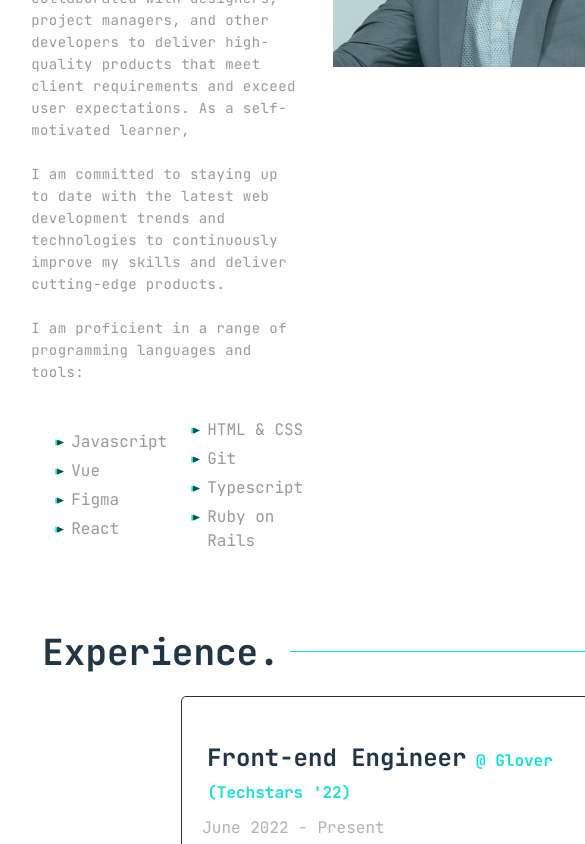
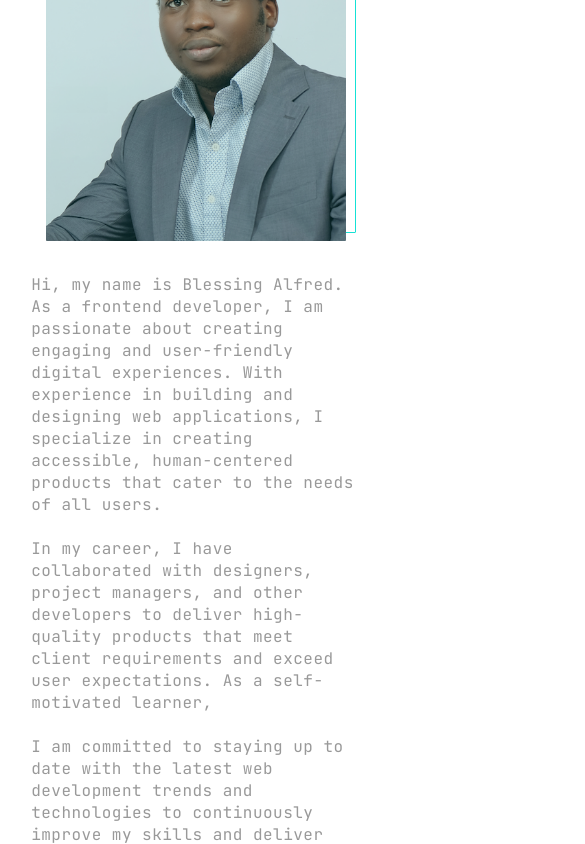
Before and after one commit to blealf/blessing-alfred, a React (Vite) app: page / in a window 390 px wide. Shown: the part 1156-2000 px from the top of the page, 585 px wide, since content can reach past the window. Built offline with nearby package versions, Linux system fonts and the light colour scheme.

Commit message:
make page mobile responsive 1

```diff
--- a/src/App.jsx
+++ b/src/App.jsx
@@ -9,7 +9,7 @@ import Experience from './components/Experience/Experience'
 import Contact from './components/Contact/Contact'
 import Work from './components/Work/Work'
 import ScrollButton from "./components/Nav/ScrollButton"
-
+import resume from './assets/document/Info-for-intending-couples.pdf'
 const NavContainer = styled.div`
   position: relative;
 `
@@ -21,20 +21,27 @@ const ContentWrapper = styled.div`
   position: relative;
 `
 
+function App() {
 
-function App() {
+    const handleResumeDownload = () => {
+        setTimeout(() => {
+            window.open(resume, '_blank')
+        }, 500)
+
+    }
 
   return (
     <div className="App">
         <NavContainer>
-          <Nav />
+          <Nav resumeDownload={handleResumeDownload}/>
         </NavContainer>
       <ScrollButton />
       <SocialNav />
       <EmailNav />
         <ContentWrapper>
-          {/*<div className={'content-wrapper'}>*/}
-            <Hero />
+            {/*<input type="file" value={resume} />*/}
+            {/*<div className={'content-wrapper'}>*/}
+            <Hero resumeDownload={handleResumeDownload}/>
             <About />
             <Experience />
             <Work />
--- a/src/components/About/About.jsx
+++ b/src/components/About/About.jsx
@@ -10,7 +10,7 @@ const About = () => {
       <section className="about-section">
         <div className="about-section__left">
           <p>
-            Hi, my name is blessing Alfred. As a frontend developer, I am passionate about creating engaging and user-friendly digital experiences. With experience in building and designing web applications, I specialize in creating accessible, human-centered products that cater to the needs of all users.
+            Hi, my name is Blessing Alfred. As a frontend developer, I am passionate about creating engaging and user-friendly digital experiences. With experience in building and designing web applications, I specialize in creating accessible, human-centered products that cater to the needs of all users.
             <br />
             <br />
 
--- a/src/components/About/About.scss
+++ b/src/components/About/About.scss
@@ -1,11 +1,21 @@
+@import '../../main.scss';
+
+.about {
+  padding-top: 40px;
+}
 .about-section {
   display: grid;
   grid-template-columns: 1fr 320px;
   gap: 10px;
   color: var(--font-dark2);
   &__left {
+    grid-column: 1 / 2;
+    @include breakpoint('md') {
+      grid-column: 1 / 3;
+      grid-row: 2 / 3;
+    }
     p {
-      font-size: 14px;
+      font-size: 16px;
       line-height: 22px;
       letter-spacing: 0.03em;
     }
@@ -20,9 +30,15 @@
     }
   }
   &__right {
+    grid-column: 2 / 3;
     position: relative;
     max-width: 300px;
     margin-left: auto;
+    @include breakpoint('md') {
+      grid-column: 1 / 3;
+      grid-row: 1 / 2;
+      margin: 0 auto;
+    }
     img {
       position: relative;
       margin-top: 50px;
--- a/src/components/Experience/Experience.jsx
+++ b/src/components/Experience/Experience.jsx
@@ -25,11 +25,13 @@ const Experience = () => {
     <div id="experience" className="experience">
       <Heading title="Experience." />
       <div className="experience__divider">
-        <Company
-          companies={companies}
-          active={activeCompany}
-          setActive={setActiveCompany}
-        />
+        <div className="company-wrapper">
+          <Company
+              companies={companies}
+              active={activeCompany}
+              setActive={setActiveCompany}
+          />
+        </div>
         <div className="experience__details">
           <h2>
             {experience.title}
--- a/src/components/Experience/Experience.scss
+++ b/src/components/Experience/Experience.scss
@@ -1,9 +1,14 @@
+@import '../../main.scss';
 .experience {
   padding-top: 10vw;
   &__divider {
     display: grid;
     grid-template-columns: 150px 1fr;
+    @include breakpoint('md') {
+      grid-template-columns: 1fr;
+    }
   }
+
   &__details {
     border: 1px solid #313131;
     border-radius: 5px;
@@ -35,7 +40,13 @@
   }
 }
 
-
+.company-wrapper {
+  display: flex;
+  @include breakpoint('md') {
+    display: flex;
+    overflow: scroll;
+  }
+}
 
 .company {
   display: flex;
@@ -58,8 +69,25 @@
   }
   .active-company {
     border-left: 2px solid var(--font-light);
+    border-bottom: 2px solid transparent;
     &:hover {
       border-left: 1px solid var(--font-light-alt);
     }
   }
+  @include breakpoint('md') {
+    flex-direction: row;
+    p {
+      font-size: 18px;
+      text-align: center;
+      line-height: 20px;
+      padding: 5px 8px;
+    }
+    .active-company {
+      border-left: none;
+      border-bottom: 2px solid var(--font-light);
+      &:hover {
+        border-left: none;
+      }
+    }
+  }
 }
--- a/src/components/Hero/Hero.jsx
+++ b/src/components/Hero/Hero.jsx
@@ -2,7 +2,7 @@ import React from 'react'
 import './Hero.scss'
 import mac from '../../assets/hero/mac.svg'
 
-const Hero = () => {
+const Hero = ({ resumeDownload }) => {
   return (
     <div className="hero">
       <div className="hero__mac">
@@ -18,7 +18,7 @@ const Hero = () => {
         Currently, I’m focused on building accessible, human-centred products
         at Glover.
       </div>
-      <button>Check my Resume</button>
+      <button onClick={() => resumeDownload()}>Check my Resume</button>
     </div>
   )
 }
--- a/src/components/Hero/Hero.scss
+++ b/src/components/Hero/Hero.scss
@@ -1,6 +1,10 @@
+@import '../../main.scss';
 .hero {
   padding-top: 25vw;
   min-height: clamp(55vh, 65vh, 70vh);
+  @include breakpoint('md') {
+    //text-align: center;
+  }
 
   &__mac {
     border-radius: 50%;
--- a/src/components/Nav/Nav.jsx
+++ b/src/components/Nav/Nav.jsx
@@ -2,7 +2,7 @@ import React from 'react'
 import './Nav.scss'
 import logo from '../../assets/logo.svg'
 
-const Nav = () => {
+const Nav = ({ resumeDownload }) => {
   const navItems = [
     { name: 'About', link: 'about' },
     { name: 'Experience', link: 'experience' },
@@ -40,7 +40,7 @@ const Nav = () => {
                 </div>
             )
           )}
-        <button>Resume</button>
+        <button onClick={() => resumeDownload()}>Resume</button>
       </div>
     </div>
   )
--- a/src/components/Nav/Nav.scss
+++ b/src/components/Nav/Nav.scss
@@ -1,10 +1,11 @@
+@import '../../main.scss';
 .nav-wrapper {
   z-index: 5;
   display: flex;
   align-items: baseline;
   padding: 10px 20px;
   width: calc(100vw - 40px);
-  box-shadow: 0px 4px 4px rgba(0, 0, 0, 0.25);
+  box-shadow: 0 4px 4px rgba(0, 0, 0, 0.25);
   //position: fixed;
   background: #242424;
 }
@@ -16,7 +17,7 @@
 .nav-items {
   display: flex;
   justify-content: flex-end;
-  align-items: baseline;
+  align-items: center;
   margin-left: auto;
   button {
     margin-right: 2vw;
@@ -41,9 +42,12 @@
   }
 
   &:hover {
-    border-bottom-width: 50%;
     transform: translateY(-10%);
     border-bottom: 1px solid var(--font-light);
+  }
+
+  @include breakpoint('md') {
+    display: none;
   }
 }
 
--- a/src/index.css
+++ b/src/index.css
@@ -1,4 +1,5 @@
 @import url("https://fonts.googleapis.com/css2?family=JetBrains+Mono:ital,wght@0,400;0,600;0,700;0,800;1,400;1,600;1,700;1,800&display=swap");
+
 :root {
   font-family: "Jetbrains Mono", Inter, system-ui, Avenir, Helvetica, Arial,
     sans-serif;
@@ -19,10 +20,6 @@
   --font-light-alt: #646cff;
   --font-dark1: #b1b1b1;
   --font-dark2: #999999;
-}
-
-html {
-  scroll-behaviour: smooth;
 }
 
 a {
--- /dev/null
+++ b/src/main.scss
@@ -0,0 +1,35 @@
+$xs: 320px;
+$sm: 600px;
+$md: 768px;
+$lg: 900px;
+$xl: 1024px;
+
+
+@mixin breakpoint($value) {
+
+  @if $value == "xs" {
+    @media screen and (max-width: $xs) {
+      @content
+    }
+  }
+  @if $value == "sm" {
+    @media screen and (max-width: $sm) {
+      @content
+    }
+  }
+  @if $value == "md" {
+    @media screen and (max-width: $md) {
+      @content
+    }
+  }
+  @if $value == "lg" {
+    @media screen and (max-width: $lg) {
+      @content
+    }
+  }
+  @if $value == "xl" {
+    @media screen and (max-width: $xl) {
+      @content
+    }
+  }
+}
```
Also changed, not shown: 1 other file (tests, documents, lock files or other folders).
